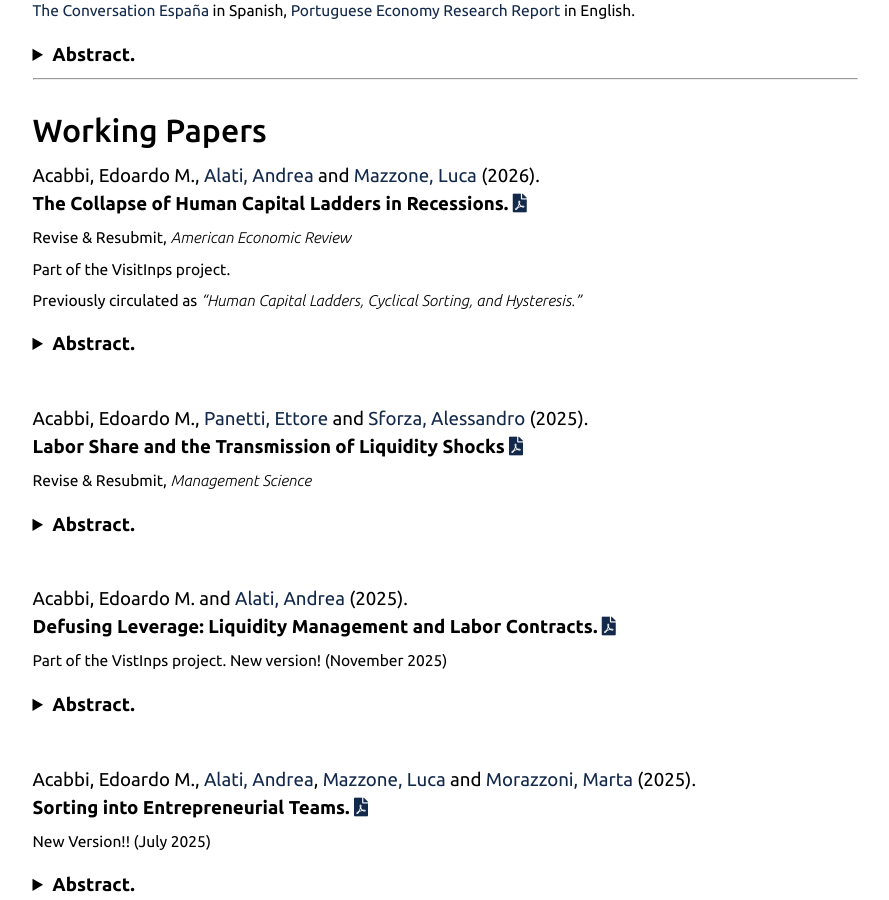
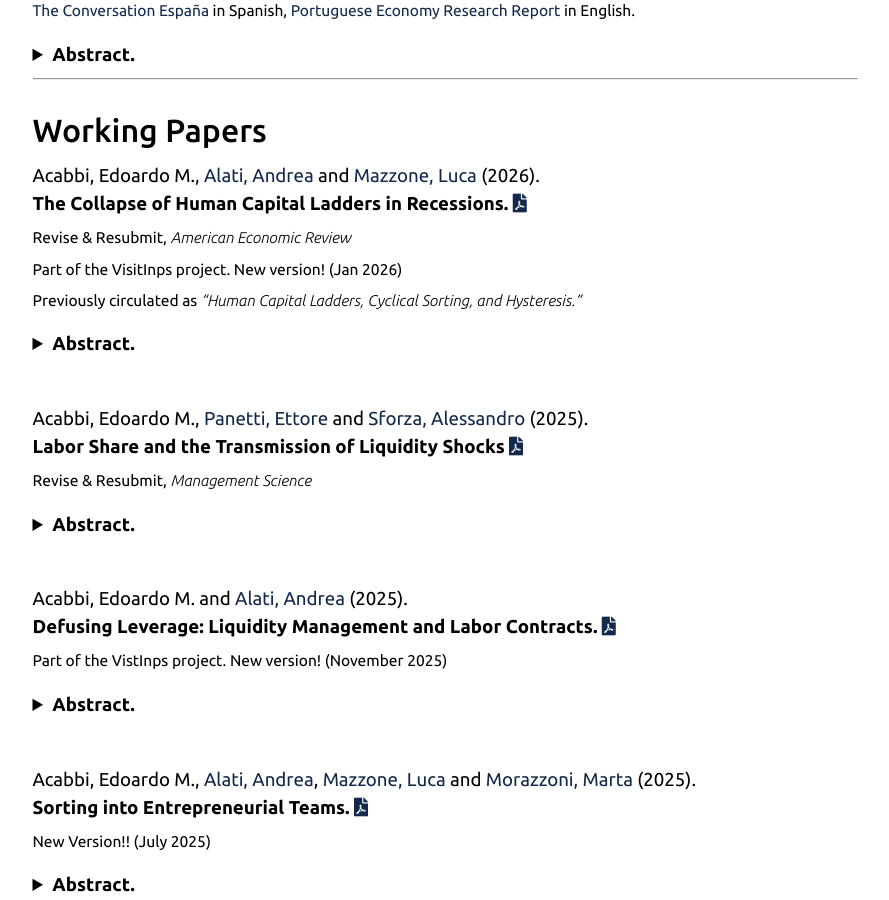
Before and after one commit to eacabbi/eacabbi.github.io, a Jekyll site: the page built from index.md, in a window 1280 px wide and 900 px high, scrolled down 1442 px. Shown: the whole window, without its empty margins (195-1084 px from the left). Built offline with Jekyll 4.4.1, drawn with Linux system fonts in a browser that asks for light colours; some web fonts are replaced.

Commit message:
update detail

```diff
--- a/index.md
+++ b/index.md
@@ -55,7 +55,7 @@ We document the consequences of losing a job across countries using a harmonized
 Acabbi, Edoardo M., <a href="https://andrealati.github.io"> Alati, Andrea </a> and <a href="https://lucamazzone.github.io/"> Mazzone, Luca</a> (2026).
 **The Collapse of Human Capital Ladders in Recessions.** <a href="https://papers.ssrn.com/sol3/papers.cfm?abstract_id=4068858" class="{{ site.pdf_icon }}" title="{{ site.pdf_title }}" id="icon"></a>
 <br> <sub> Revise & Resubmit, _American Economic Review_ </sub>
-<br> <sub> Part of the VisitInps project. </sub>
+<br> <sub> Part of the VisitInps project. New version! (Jan 2026)</sub>
 <br> <sub>Previously circulated as _"Human Capital Ladders, Cyclical Sorting, and Hysteresis."_</sub>
 
 <details>
```
